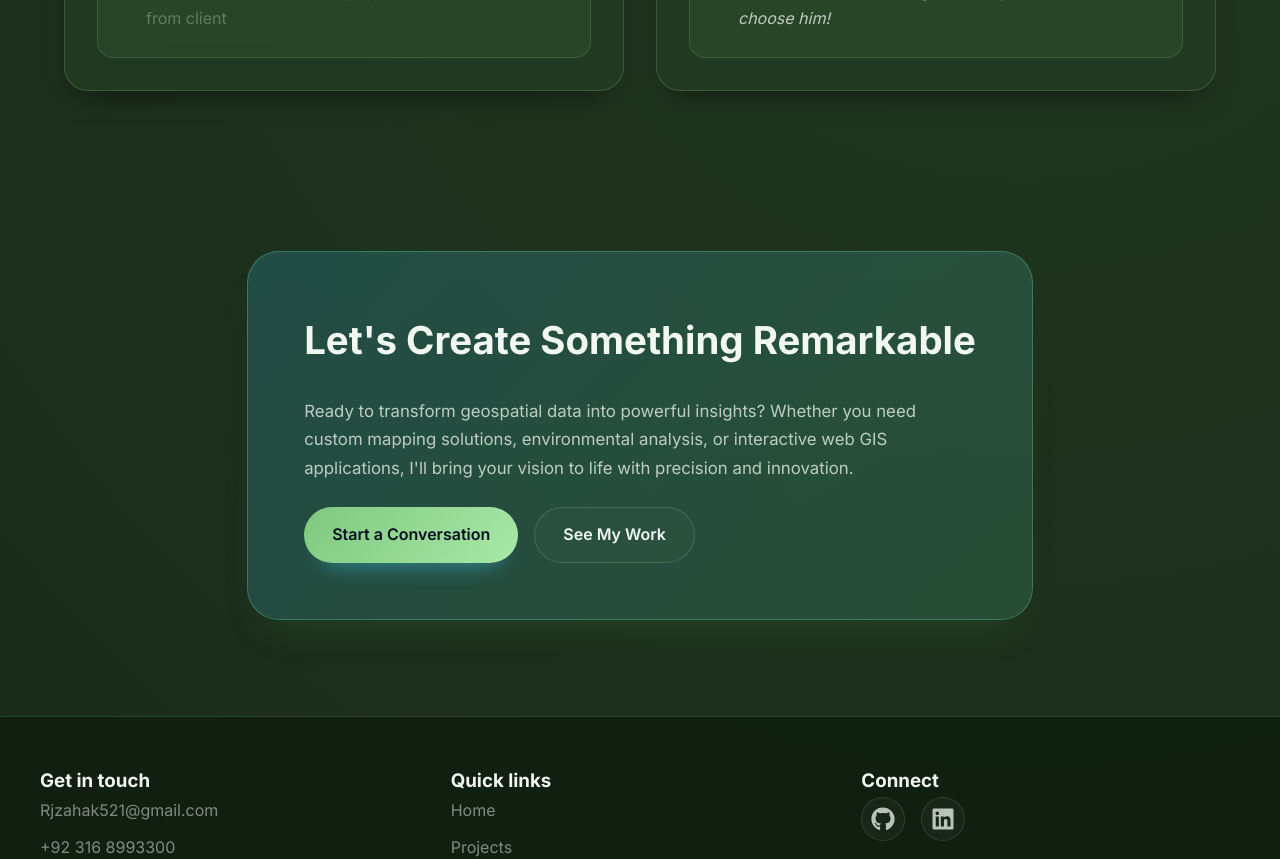
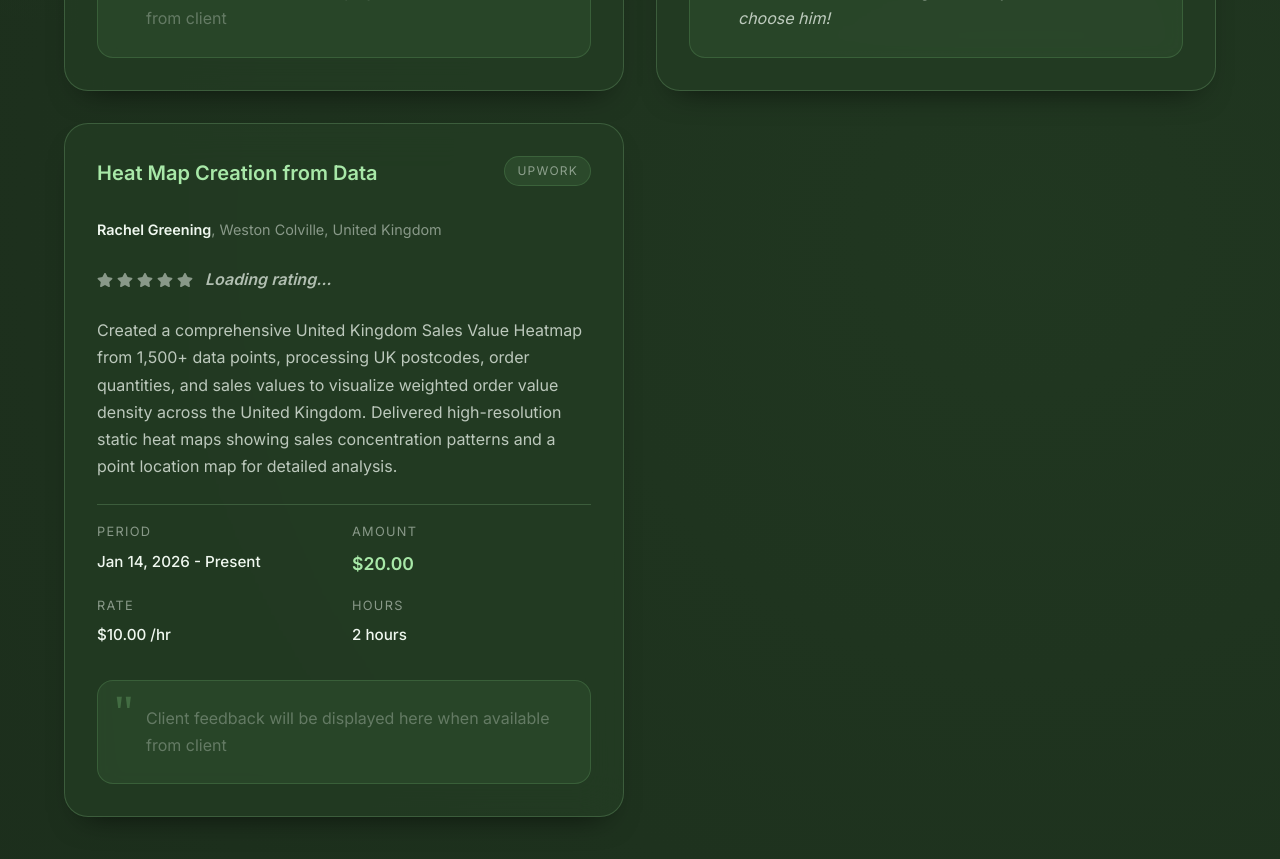
Before and after one commit to Waliz521/portfolio, a React (Vite) app: page / in a window 1280 px wide. Shown: the part 3300-4159 px from the top of the page. Built offline with nearby package versions, Linux system fonts and the light colour scheme.

Commit message:
Add UK Heat Map Creation project card with ArcGIS Pro technologies and update grid layout

```diff
--- a/src/components/Testimonials.jsx
+++ b/src/components/Testimonials.jsx
@@ -60,9 +60,13 @@ export function Testimonials({
                 )}
                 <div className="testimonial-card__rating">
                   <div className="testimonial-card__stars">
-                    {renderStars(testimonial.rating)}
+                    {testimonial.rating ? renderStars(testimonial.rating) : renderStars(0)}
                   </div>
-                  <span className="testimonial-card__rating-value">{testimonial.rating}</span>
+                  {testimonial.rating ? (
+                    <span className="testimonial-card__rating-value">{testimonial.rating}</span>
+                  ) : (
+                    <span className="testimonial-card__rating-value" style={{ fontStyle: 'italic', opacity: 0.7 }}>Loading rating...</span>
+                  )}
                 </div>
               </div>
 
--- a/src/data/testimonials.js
+++ b/src/data/testimonials.js
@@ -67,6 +67,37 @@ export const testimonials = [
     solutions: "Implemented a robust backend API using Node.js to handle data queries efficiently. Used Supabase for scalable database management with proper indexing for geospatial queries. Created an intuitive filtering system that allows users to filter by city, star rating, status, and phase simultaneously. Utilized Leaflet.js for smooth map interactions and MapTiler for high-quality map tiles.",
     results: "Successfully delivered a fully functional mapping application that allows clients to visualize and filter boutique hotel leads across Rome and surrounding areas. The application was deployed on Netlify for the client, providing an intuitive interface for exploring hotel data with advanced filtering capabilities.",
   },
+  {
+    id: "uk-heatmap-creation",
+    title: "Heat Map Creation from Data",
+    description: "Created a comprehensive United Kingdom Sales Value Heatmap from 1,500+ data points, processing UK postcodes, order quantities, and sales values to visualize weighted order value density across the United Kingdom. Delivered high-resolution static heat maps showing sales concentration patterns and a point location map for detailed analysis.",
+    rating: null,
+    dateRange: "Jan 14, 2026 - Present",
+    amount: "$20.00",
+    paymentType: "hourly",
+    hourlyRate: "$10.00 /hr",
+    totalHours: "2 hours",
+    testimonial: "", // Add client testimonial if available
+    platform: "Upwork",
+    clientName: "Rachel Greening",
+    clientLocation: "Weston Colville, United Kingdom",
+    // Detailed content for the project detail page
+    detailedDescription: "Created a comprehensive United Kingdom Sales Value Heatmap visualizing weighted order value density based on billing postcodes from 2023-2026. The project involved processing 1,500+ data points, cleaning duplicate entries, and creating high-resolution static heat maps showing sales concentration across the UK, Ireland, and parts of France. The visualization includes detailed annotations for major sales hubs including London & Greater London, Midlands (Birmingham area), North West England (Manchester-Liverpool area), and other key regions. Additionally, created a monthly sales revenue trend chart showing seasonal patterns and revenue growth over the analysis period. Delivered both a classified heat map (grouped by order value) and a point location map showing individual order locations.",
+    technologies: [
+      "ArcGIS Pro",
+      "GIS",
+      "Geospatial Data Processing",
+      "Postcode Geocoding",
+      "Heat Map Creation",
+      "Cartographic Design",
+      "Data Cleaning & Validation",
+      "Map Layout Design",
+      "Spatial Analysis"
+    ],
+    challenges: "The project required processing a large dataset of 1,500+ records, identifying and removing duplicate entries (199 duplicates found), geocoding UK postcodes, creating an accurate heat map visualization that properly represents weighted order value density, and designing a comprehensive map with proper annotations and legends that effectively communicates sales concentration patterns across the UK.",
+    solutions: "Processed and cleaned the dataset to remove duplicate entries where Order ID, Order Date, and Order Total matched exactly, resulting in 1,373 unique orders for analysis. Created a weighted heat map visualization using ArcGIS Pro to show sales concentration intensity across different regions. Designed a comprehensive map layout including a detailed legend, scale bar, annotations for key sales hubs, and an integrated monthly sales revenue trend chart. Used proper cartographic principles to ensure the heat map accurately represents the weighted order value density across the United Kingdom. Delivered high-resolution static maps (18 x 24 inches) that can be zoomed in for detailed analysis.",
+    results: "Successfully delivered a comprehensive United Kingdom Sales Value Heatmap that visualizes sales concentration across the UK, Ireland, and parts of France. The map clearly identifies major sales hubs including London & Greater London (primary sales hub), Midlands (Birmingham area), North West England (Manchester-Liverpool area), and other key regions. The visualization includes detailed annotations, a proper legend, and an integrated monthly sales revenue trend chart showing seasonal patterns from February 2023 to January 2026. Delivered both a classified heat map (Option 1 - clear groups) and a point location map showing individual order locations. The project effectively communicates sales distribution patterns and helps identify key market areas for business analysis and geo-targeting budget decisions.",
+  },
 ];
 
 // Helper function to get a testimonial by ID
--- a/src/styles/components.css
+++ b/src/styles/components.css
@@ -252,8 +252,15 @@
 
 .testimonials__grid {
   display: grid;
-  grid-template-columns: repeat(auto-fit, minmax(320px, 1fr));
+  grid-template-columns: repeat(auto-fit, minmax(400px, 1fr));
   gap: 2rem;
+  max-width: 100%;
+}
+
+@media (min-width: 900px) {
+  .testimonials__grid {
+    grid-template-columns: repeat(2, 1fr);
+  }
 }
 
 .testimonial-card {
```
